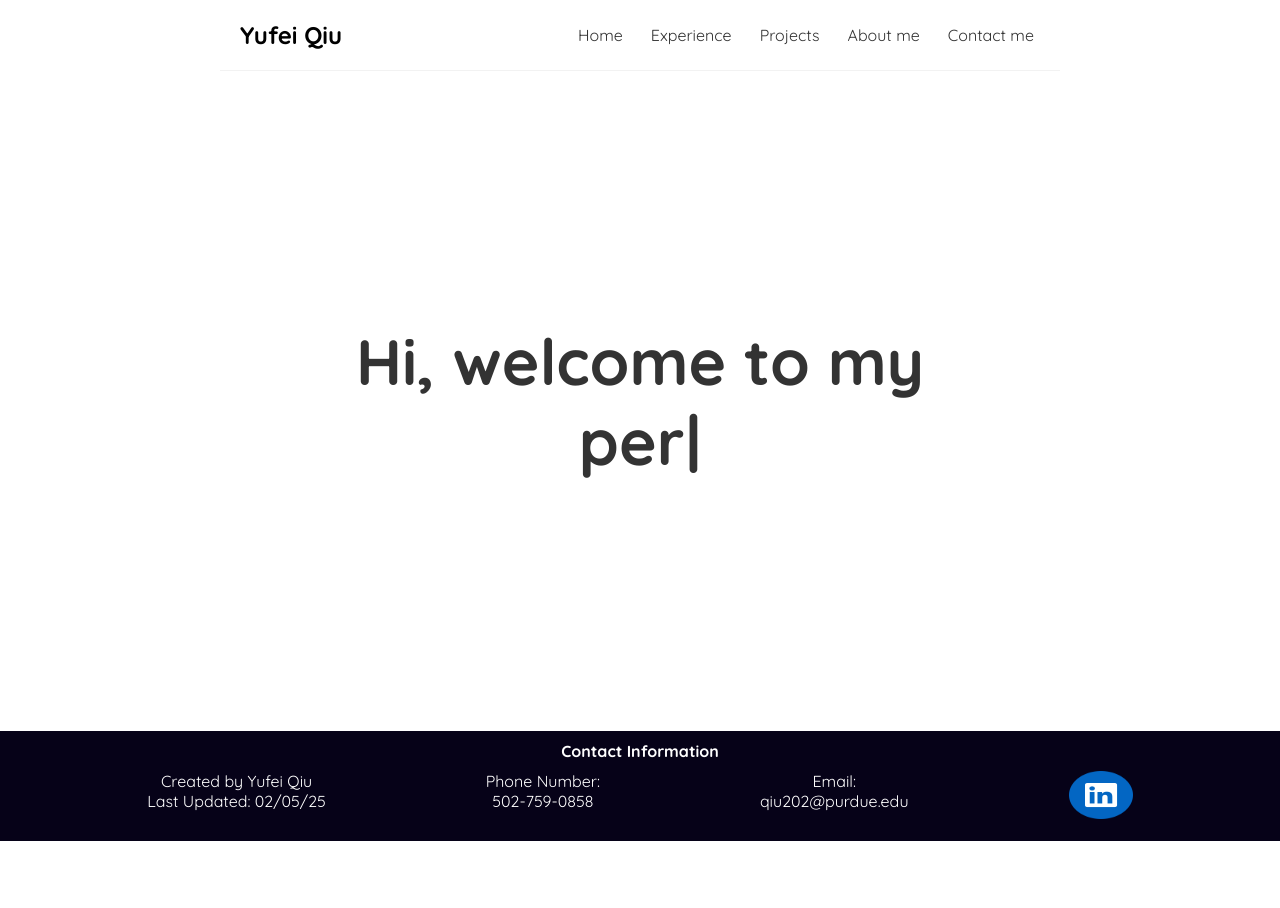
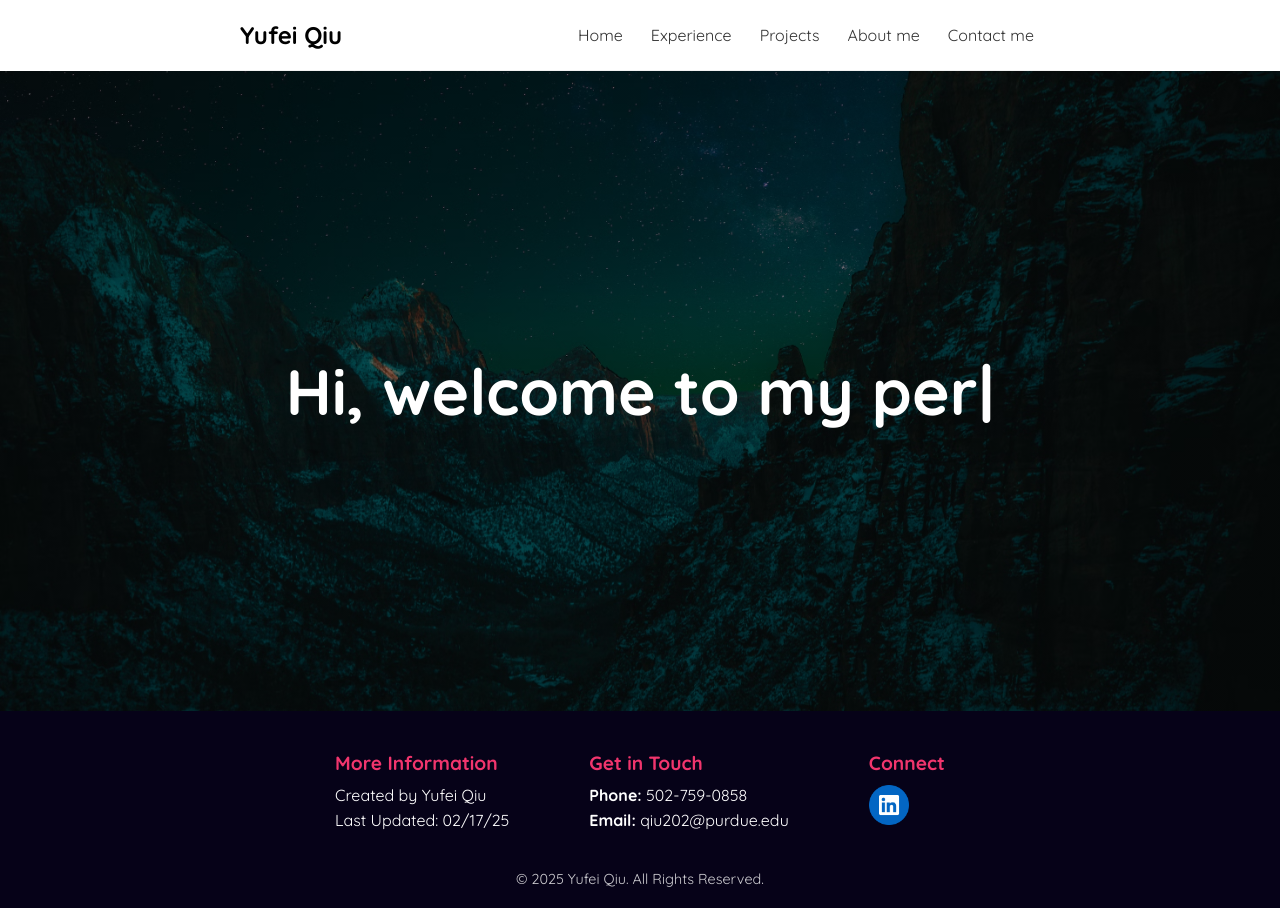
Before and after one commit to yufeiqiu-dev/yufei.qiu.portfolio, a React (Create React App) app: page / in a window 1280 px wide. Before the commit the page ends 841 px from the top, so only its background shows below. Built offline with nearby package versions, Linux system fonts and the light colour scheme.

Commit message:
ui changes

```diff
--- a/src/App.js
+++ b/src/App.js
@@ -19,7 +19,6 @@ function App() {
         <meta name="description" content="Helmet application" />
     </Helmet>
       <Navbar/>
-      <div className = "content">
         <Routes>
           <Route path="/" element={<Home />} />
           <Route path="/project" element={<Project />} />
@@ -28,13 +27,6 @@ function App() {
           <Route path ="/experience" element ={<Experience/>} />
         </Routes>
 
-      </div>
-
-    </div>
-    <div>
-      <footer>
-        <Footer />
-      </footer>
 
     </div>
 
--- a/src/Contact.js
+++ b/src/Contact.js
@@ -1,5 +1,6 @@
 import React, { useRef } from 'react';
 import emailjs from '@emailjs/browser';
+import Layout from './Layout';
 
 const Contact = () => {
     const form = useRef();
@@ -18,6 +19,7 @@ const Contact = () => {
 
 
     return (
+      <Layout>
         <div className='contact'>
             <h2>Contact me</h2>
       <form ref={form} onSubmit={sendEmail}>
@@ -30,6 +32,7 @@ const Contact = () => {
         <button type="submit" value="Send">Send</button>
       </form>
       </div>
+      </Layout>
     );
 }
 export default Contact;
--- a/src/Footer.js
+++ b/src/Footer.js
@@ -1,40 +1,42 @@
-import linkedin from './linkedin.png'
+import linkedin from './linkedin.png';
+
 const Footer = () => {
     const openInNewTab = (url) => {
-        const newWindow = window.open(url, '_blank', 'noopener,noreferrer')
-        if (newWindow) newWindow.opener = null
-    }
+        const newWindow = window.open(url, '_blank', 'noopener,noreferrer');
+        if (newWindow) newWindow.opener = null;
+    };
+
     return (
-        <div className="main-footer">
-      <div className="container">
-        <div className="row">
-          {/* Column1 */}
-          <h4>Contact Information</h4>
-          <div className="col">
+        <footer className="footer">
+            <div className="footer-container">
+                <div className="footer-column">
+                    <h4>More Information</h4>
+                    <p>Created by Yufei Qiu</p>
+                    <p>Last Updated: 02/17/25</p>
+                </div>
 
+                <div className="footer-column">
+                    <h4>Get in Touch</h4>
+                    <p><strong>Phone:</strong> 502-759-0858</p>
+                    <p><strong>Email:</strong> qiu202@purdue.edu</p>
+                </div>
 
-            <div>
-                <p>Created by Yufei Qiu</p>
-                <p>Last Updated: 02/05/25</p>
-            </div>
-            <div>
-                <p>Phone Number: <br /> 502-759-0858</p>
-            </div>
-            <div>
-                 <p>Email:<br/> qiu202@purdue.edu</p>
+                <div className="footer-column">
+                    <h4>Connect</h4>
+                    <img
+                        src={linkedin}
+                        className="linkedin-icon"
+                        alt="LinkedIn"
+                        onClick={() => openInNewTab("https://www.linkedin.com/in/yufei-qiu-242067210")}
+                    />
+                </div>
             </div>
 
-            <div>
-            <img src={linkedin} className="link-icon" onClick={() => { openInNewTab("https://www.linkedin.com/in/yufei-qiu-242067210") }}/>
+            <div className="footer-bottom">
+                <p>© 2025 Yufei Qiu. All Rights Reserved.</p>
             </div>
-
-          </div>
-
-      </div>
-    </div>
-    </div>
-
-     );
-}
+        </footer>
+    );
+};
 
 export default Footer;
--- a/src/Home.js
+++ b/src/Home.js
@@ -1,9 +1,12 @@
 import Typewriter from 'typewriter-effect'
+import Layout from './Layout';
 const Home = () => {
     return (
+        <Layout>
         <div className="home" >
-            <div>
+
                 <h2>
+                <span className="typewriter-span">
                 <Typewriter
                 options={{
                     autoStart: true,
@@ -12,12 +15,15 @@ const Home = () => {
                     strings: ["Hi, welcome to my personal website"]
                 }}
                 />
+                </span>
 
                 </h2>
 
+
             </div>
+        </Layout>
 
-        </div>
+
 
 
 
--- /dev/null
+++ b/src/Layout.js
@@ -0,0 +1,15 @@
+import Footer from './Footer';
+const Layout = ({children}) => {
+    return (
+
+        <div>
+
+            <main>
+                {children}
+            </main>
+            <Footer />
+        </div>
+     );
+}
+
+export default Layout;
--- a/src/Project.js
+++ b/src/Project.js
@@ -1,37 +1,61 @@
 import { useState } from 'react';
+import Layout from './Layout';
 
 const Project = () => {
-    const [projects, setProjects] = useState([
-        {title:'Music Genre Classification Project',team:'Yufei Qiu, Maanas Karwa, Samantha Sudhoff, Yatian Lai, Siddharth Prabakar', body:'Trained multiple machine learning models such as KNN, SVM, XGBoost, Random Forest to compare and improve classification performance on dataset. Hypertuned parameters for different models and optimized using multiple approaches such as PCA, ensemble...', id:0},
-        {title: 'Scala compiler project', body: 'Developed a Scala compiler, from parsing to AST generation, with optimizations including CPS translation. Implemented features like arithmetic operations, error handling, type checking, heap allocation, value representation, and garbage collection. Optimized performance through various stages, including CMScala to CPS translation and memory management.', id:1},
-        {title:'Teacher-Student Web Manager', body:'This project is similar to my teacher-student interactive app coded in 2021 using java. However, this project is re-implemented by me completed on a react-project with backend function calls and secure database, using postgresql. This project simply shows the database information for the user, as well as registering new student, new teacher, and new quiz. Here is the link for more information: https://github.com/Lilflyy/cs348Project'},
-        {title:'System Task Monitor', role:'developer', author: 'Team: Yufei Qiu, Phillip Bernwagner, Nick Myrick', body:'This project aimed to create a unix-like task monitor. Primarily coded in C with GTK 3.0 as GUI, our system task monitor was able to display system information, all running process with additional information, like open file descriptors, memory maps and more, in a tree structure,and continuously updating CPU information in a graph-view.'},
-        {title: 'Binary CNN Classifier', body: 'This project was made in python with pytorch cnn and other packages. The goal of this classifier is to classify between real photos and art drawing. The model current has 80% validation accuracy',link: 'https://github.com/Lilflyy/BinaryImageClassifier'},
-        {title: 'Networking HTTP/HTTPS Project', body: 'This web server project is efficiently serves web requests, seamlessly managing directory browsing. It operates in both TCP and TLS modes, ensuring secure communication. The server excels in handling concurrency, providing a robust and responsive web hosting solution.'},
-        {title:'The Shell Project Written in lex, yacc, and C', body: 'Designed and implemented a custom Unix shell, demonstrating proficiency in system programming and command-line interface development. This project involved creating a fully functional shell capable of executing system commands, managing processes, handling I/O redirection, signal handling, sub-shell, text-reading, history, wildcarding, and more.'},
-        {title: 'Dynamic Memory Allocator Implementation (malloc) in C', body: 'Implemented a custom dynamic memory allocator in C, showcasing advanced programming skills and deep understanding of memory management. This project involved designing and building a memory allocation library inspired by the behavior of the standard malloc and free functions. Key features include: buddy block structure, free block coalescing, and more.'},
-        {title: 'File Compression Project (2022)', role: "Coder", author: "By Yufei Qiu", body: 'A file size reduction project implemented using Huffman Compression Tree structure. File size was able to be reduced by more than 50% after compression.', id: 3},
-        {title: 'Teacher-Student Interactive APP (2021)', role: "Code writer and tester", author: "Team: Yufei Qiu, Phillip Bernwagner, Denis Kilseev, Winston Ngo", body: "A multi-threader user based interactive app that allows the user to log in and sign up as either student or teacher. Main functions includes uploading quizzes, grading quizzes, submit quizzes. Data are stored as object in the file.", id: 4}
+    const [projects] = useState([
+        { title: 'Music Genre Classification Project',
+          author: 'Yufei Qiu, Maanas Karwa, Samantha Sudhoff, Yatian Lai, Siddharth Prabakar',
+          body: 'Trained multiple machine learning models (KNN, SVM, XGBoost, Random Forest) to improve classification performance. Hypertuned parameters and optimized using PCA, ensemble methods, and more.',
+          id: 0 },
+        { title: 'Scala Compiler Project',
+          body: 'Developed a Scala compiler with optimizations, including CPS translation. Implemented features such as arithmetic operations, error handling, type checking, memory allocation, and garbage collection.',
+          id: 1 },
+        { title: 'Teacher-Student Web Manager',
+          body: 'Re-implemented an interactive teacher-student app using React with backend functions and secure PostgreSQL database. Supports student and teacher registration, quiz management, and data visualization.',
+          link: 'https://github.com/Lilflyy/cs348Project' },
+        { title: 'System Task Monitor',
+          role: 'Developer', author: 'Team: Yufei Qiu, Phillip Bernwagner, Nick Myrick',
+          body: 'Developed a Unix-like system task monitor using C and GTK 3.0 for GUI. Displays running processes, memory maps, open file descriptors, and real-time CPU utilization in a tree structure.' },
+        { title: 'Binary CNN Classifier',
+          body: 'Built a binary classifier using PyTorch CNN to distinguish between real photos and art drawings. Achieved 80% validation accuracy.',
+          link: 'https://github.com/Lilflyy/BinaryImageClassifier' },
+        { title: 'Networking HTTP/HTTPS Project',
+          body: 'Developed a web server capable of handling HTTP/HTTPS requests efficiently, with support for directory browsing and concurrency, ensuring secure communication with TLS.' },
+        { title: 'Unix Shell (Lex, Yacc, C)',
+          body: 'Designed and implemented a custom Unix shell supporting command execution, process management, I/O redirection, signals, sub-shells, wildcarding, and history tracking.' },
+        { title: 'Dynamic Memory Allocator (malloc) in C',
+          body: 'Implemented a custom dynamic memory allocator inspired by standard `malloc` and `free` functions. Features buddy block structure, free block coalescing, and performance optimizations.' },
+        { title: 'File Compression Project (2022)',
+          role: "Coder", author: "By Yufei Qiu",
+          body: 'Implemented Huffman Compression Tree structure to reduce file size by more than 50%.', id: 3 },
+        { title: 'Teacher-Student Interactive APP (2021)',
+          role: "Code Writer & Tester",
+          author: "Yufei Qiu, Phillip Bernwagner, Denis Kilseev, Winston Ngo",
+          body: 'Developed a multi-threaded interactive app for teachers and students. Features include quiz creation, grading, and user authentication with object-based file storage.',
+          id: 4 }
     ]);
 
-
     return (
-        <div className="project">
+        <Layout>
+            <div className="project-container">
+                <div className="projects-list">
                     {projects.map((project) => (
-                <div className='project-preview' key={project.id}>
-                    <h2>{ project.title }</h2>
-                    {project.role && <p>Role: { project.role }</p>}
-                    <p>{ project.author }</p>
-                    <p>Description: { project.body }</p>
+                        <div className="project-item" key={project.id}>
+                            <h2>{project.title}</h2>
+                            {project.role && <p><strong>Role:</strong> {project.role}</p>}
+                            {project.author && <p><strong>Author:</strong> {project.author}</p>}
+                            <p className="project-description">{project.body}</p>
                             {project.link && (
-                        <p>link: {project.link}</p>
+                                <a href={project.link} target="_blank" rel="noopener noreferrer" className="project-link">
+                                    View Project →
+                                </a>
                             )}
                         </div>
                     ))}
-
                 </div>
-
+            </div>
+        </Layout>
     );
-}
+};
 
 export default Project;
--- a/src/index.css
+++ b/src/index.css
@@ -4,7 +4,7 @@
 * {
   margin: 0;
   font-family: "Quicksand";
-  color: #333;
+
 }
 .app {
   padding-bottom: 70px;
@@ -15,15 +15,25 @@ html, body {
 }
 .home {
   width: 100%;
-  height: 80vh;
+  min-height: 80vh;
   display: flex;
   justify-content: center;
   align-items: center;
+  background: linear-gradient(rgba(0, 0, 0, 0.5), rgba(0, 0, 0, 0.5)),
+  url("bg.avif");
+background-size: cover;
+background-position: center;
 
 }
 .home h2 {
   text-align: center;
   font-size: 5vw;
+  color: white;
+
+}
+
+.typewriter-text {
+  color: red;
 }
 .navbar {
   padding: 20px;
@@ -32,6 +42,7 @@ html, body {
   max-width: 800px;
   margin: 0 auto;
   border-bottom: 1px solid #f2f2f2;
+
 }
 .navbar h1 {
   color: black;
@@ -44,6 +55,7 @@ html, body {
   margin-left: 16px;
   text-decoration: none;
   padding: 6px;
+  color: #333;
 }
 .navbar a:hover {
   color: #f1356d;
@@ -55,148 +67,211 @@ html, body {
   padding: 10px;
   position: relative;
 }
-.project {
-  height:250vh;
+/* Project and Experience Section */
 
-}
-.experience {
-  height:100vh;
+/* Project Section */
+.project-container {
+  max-width: 900px;
+  margin: auto;
+  padding: 40px 20px;
+  text-align: center;
 }
 
-.project-preview {
-  padding: 20px 16px;
-  margin: 20px 0;
-  border-bottom: 2px solid #fafafa;
+.project-title {
+  font-size: 2.5rem;
+  font-weight: bold;
+  color: #333;
+  margin-bottom: 30px;
+}
+.projects-list {
+  display: flex;
+  flex-direction: column;
+  gap: 20px;
 }
 
-.project-preview:hover {
-  background-color: #FCEFEF;
-  box-shadow: 1px 3px 5px solid rgba(38, 4, 4, 5);
+.project-item {
+  background: white;
+  padding: 20px;
+  border-left: 5px solid #17ddc6;
+  box-shadow: 0 4px 10px rgba(0, 0, 0, 0.1);
+  text-align: left;
+  transition: background 0.2s ease-in-out;
 }
 
-.project-preview h2 {
-  font-size: 2vw;
-  margin-bottom: 8px;
+.project-item:hover {
+  background: #e8eae9;
 }
 
-.main-footer {
-  background-color: rgb(6, 2, 24);
-  text-align: center;
-
-  bottom: 0;
-  width: 100%;
-  padding-top: 10px;
-  height: 100px;
-  vertical-align: top;
-  margin-bottom: -50;
-}
-.main-footer h4 {
-  color: white;
-  padding-bottom: 10px;
-}
-.main-footer p {
-  color: white;
-  margin-bottom: 0;
+.project-item h2 {
+  font-size: 1.5rem;
+  color: #333;
+  margin-bottom: 5px;
+  height: 8vh;
 }
 
-.col {
-  text-align: center;
-  display: flex;
-  gap: 10rem;
-  margin-bottom: 0;
-  justify-content: center;
-}
-.row {
-  height: 80px;
-  margin-bottom: 0;
-}
-.about {
-  position: relative;
+.project-description {
+  font-size: 1rem;
+  color: #555;
+  line-height: 1.5;
 }
 
-.about-containers {
-  gap: 2rem;
-  margin-bottom: 2rem;
-  margin-top: 2rem;
-}
-.details-container{
-  min-width: 100px;
-  max-width: 300px;
-}
-.about-details-container {
-  justify-content: center;
-  flex-direction: column;
+.project-link {
+  display: inline-block;
+  margin-top: 10px;
+  font-weight: bold;
+  color: #f1356d;
+  text-decoration: none;
+  transition: color 0.2s ease-in-out;
 }
 
-.about-containers,
-.about-details-container {
-  display: flex;
-}
-
-.about-pic {
-  width: 400px;
-  height: 400px;
-  border-radius: 2rem;
+.project-link:hover {
+  color: #d1274e;
 }
 
 
-.details-container {
-  padding: 2rem;
-  flex: 1;
-  background: white;
-  border-radius: 2rem;
-  border: rgb(53, 53, 53) 0.1rem solid;
-  border-color: rgb(163, 163, 163);
+/* Project and Experience Section ends */
+/* Footer starts */
+.footer {
+  background-color: rgb(6, 2, 24);
+  color: white;
+  padding: 20px 0;
   text-align: center;
 }
 
-.section-container {
-  gap: 4rem;
-  height: 80%;
+.footer-container {
+  display: flex;
+  justify-content: center;
+  gap: 5rem;
+  flex-wrap: wrap;
+  max-width: 900px;
+  margin: 0 auto;
+  padding: 20px;
 }
 
-.section__pic-container {
-  display: flex;
-  height: 400px;
-  width: 400px;
-  margin: auto 0;
+.footer-column {
+  text-align: left;
 }
 
-.section__text__p1 {
+.footer-column h4 {
+  font-size: 1.2rem;
+  margin-bottom: 10px;
+  color: #f1356d;
+}
+
+.footer-column p {
+  margin: 5px 0;
+}
+
+.linkedin-icon {
+  width: 40px;
+  height: 40px;
+  cursor: pointer;
+  transition: transform 0.2s ease-in-out;
+}
+
+.linkedin-icon:hover {
+  transform: scale(1.1);
+}
+
+.footer-bottom {
+  margin-top: 15px;
+  font-size: 0.9rem;
+  opacity: 0.8;
+}
+/* Footer ends */
+/* About me starts*/
+
+.about-container {
+  display: flex;
+  justify-content: center;
+  align-items: center;
+  min-height: 80vh;
+  padding: 40px;
+  background-color: #f8f9fa;
+}
+
+.about-section {
+  max-width: 900px;
+  width: 100%;
   text-align: center;
 }
-.title {
-  font-size: 3rem;
-  text-align: center;
-}
-.section-container {
-  display: flex;
 
+.section-intro {
+  font-size: 1.2rem;
+  color: #555;
+  margin-bottom: 10px;
 }
 
-section {
-  padding-top: 4vh;
-  height: 96vh;
-  margin-left: -50px;
-  box-sizing:border-box;
-  min-height: fit-content;
-  left: auto;
+.section-title {
+  font-size: 2.5rem;
+  font-weight: bold;
+  color: #333;
+  margin-bottom: 30px;
 }
 
-.icon {
-  cursor: pointer;
-  height: 5rem;
+.about-content {
+  display: flex;
+  flex-direction: column;
+  align-items: center;
+  gap: 2rem;
 }
 
-.text-container {
-  display:flex;
+.profile-image-container {
+  display: flex;
+  justify-content: center;
 }
 
-.link-icon {
-  width: 5vw;
-  height: 3rem;
-  cursor: pointer;;
+.profile-image {
+  width: 60%;
+  height: 60%;
+  border-radius: 50%;
+  object-fit: cover;
+  border: 4px solid #ddd;
 }
+
+.about-info {
+  display: flex;
+  justify-content: center;
+  gap: 2rem;
+  flex-wrap: wrap;
+}
+
+.info-box {
+  background: white;
+  padding: 15px;
+  border-radius: 10px;
+  box-shadow: 0px 4px 8px rgba(0, 0, 0, 0.1);
+  text-align: center;
+  width: 250px;
+}
+
+.info-box h3 {
+  color: #f1356d;
+  margin-bottom: 10px;
+}
+
+.about-text {
+  max-width: 700px;
+  font-size: 1.1rem;
+  color: #333;
+  line-height: 1.6;
+}
+
+.school-logo-container {
+  margin-top: 20px;
+}
+
+.school-logo {
+  width: 60px;
+  cursor: pointer;
+  transition: transform 0.3s ease-in-out;
+}
+
+.school-logo:hover {
+  transform: scale(1.1);
+}
+/* About me ends */
+
 
 .contact {
   height: 80vh;
```
Also changed, not shown: src/About.js (+41 -26 lines), src/Experience.js (+19 -13 lines). Lines whose indentation alone changed are shown as unchanged.
